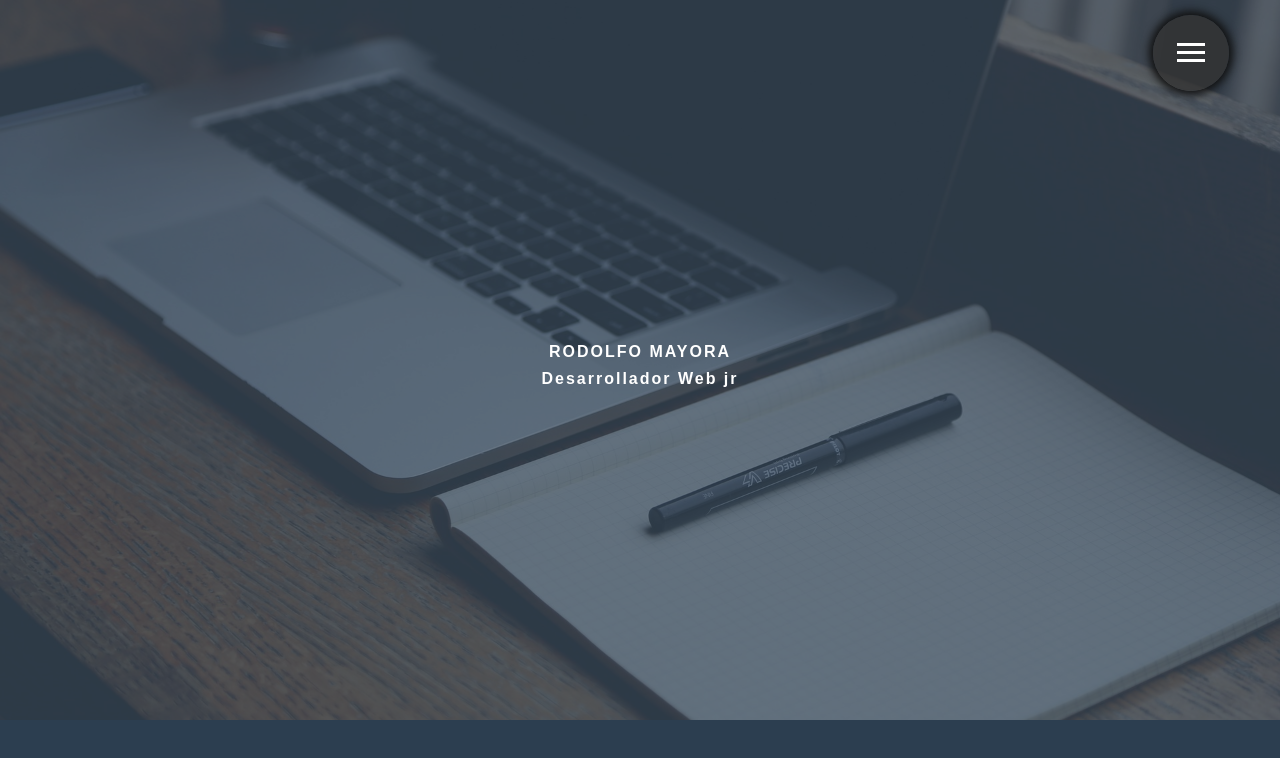
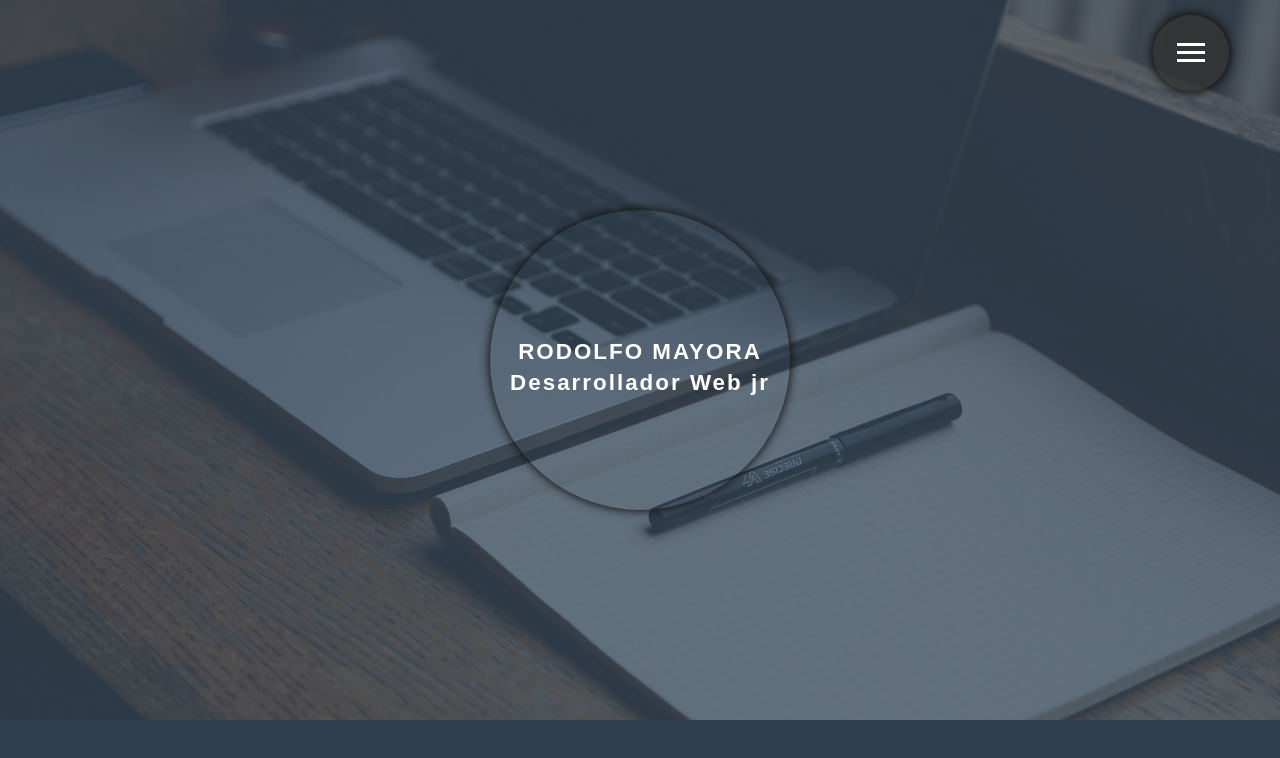
Before and after one commit to rodolfomayora/mi-portafolio, a plain HTML site: page index.html in a window 1280 px wide. Shown: the top 758 px of the page. Drawn offline with Linux system fonts and the light colour scheme.

Commit message:
Feat: Burger menu WORKS

```diff
--- a/css/style.css
+++ b/css/style.css
@@ -19,6 +19,7 @@
 	/** quita el color azul que aparece al hacer click */
 	-webkit-tap-highlight-color: rgba(0,0,0,0);
 	-webkit-tap-highlight-color: transparent;
+	/** o puedo simplemente poner un div antes del a */
 }
 
 html {
@@ -41,6 +42,8 @@ footer { display: block; } /* evita problemas de compatibilidad */
 /*	Header
 ===========================================================*/
 .header {
+	position: relative;
+	z-index: 0;
 	height: 90%;
 	line-height: 100%;
 	letter-spacing: 2px;
@@ -56,6 +59,19 @@ footer { display: block; } /* evita problemas de compatibilidad */
 	*/
 }
 
+.header__circle {
+	position: absolute;
+	z-index: 1;
+	top: 50%;
+	left: 50%;
+	transform: translate( -50%, -50% );
+	width: 300px;
+	height: 300px;
+	border-radius: 50%;
+	background-color: rgba( 0, 0, 0, 0);
+	box-shadow: 0px 0px 10px 1px #111;
+}
+
 .header__color {
 	display: flex;
 	flex-direction: column;
@@ -69,7 +85,7 @@ footer { display: block; } /* evita problemas de compatibilidad */
 /* temporal */
 .header__title,
 .header__text {
-	font-size: 1rem;
+	font-size: 1.4rem;
 }
 
 /*	Navigation Bar
@@ -82,11 +98,12 @@ footer { display: block; } /* evita problemas de compatibilidad */
 	padding: 20px;
 	background-color: rgba( 51, 51, 51, .8 );
 	border-radius: 50%;
-	box-shadow: 0px 0px 8px 4px #111;
-	transition: background-color 1s, box-shadow 1s;
+	box-shadow: 0px 0px 10px 2px #111;
+	transition: background-color 1s, box-shadow 1s, transform .3s;
 }
 
 .burger--active {
+	transform: rotate( 90deg );
 	background-color: transparent;
 	box-shadow: 0px 0px 0px 0px #111;
 }
--- a/index.html
+++ b/index.html
@@ -26,6 +26,8 @@
 
 	<!-- header -->
 	<header class="header">
+		<div class="header__circle"></div>
+
 		<div class="header__color">
 			<h1 class="header__title"> RODOLFO MAYORA </h1>
 			<h2 class="header__text">Desarrollador Web jr</h2>
```
